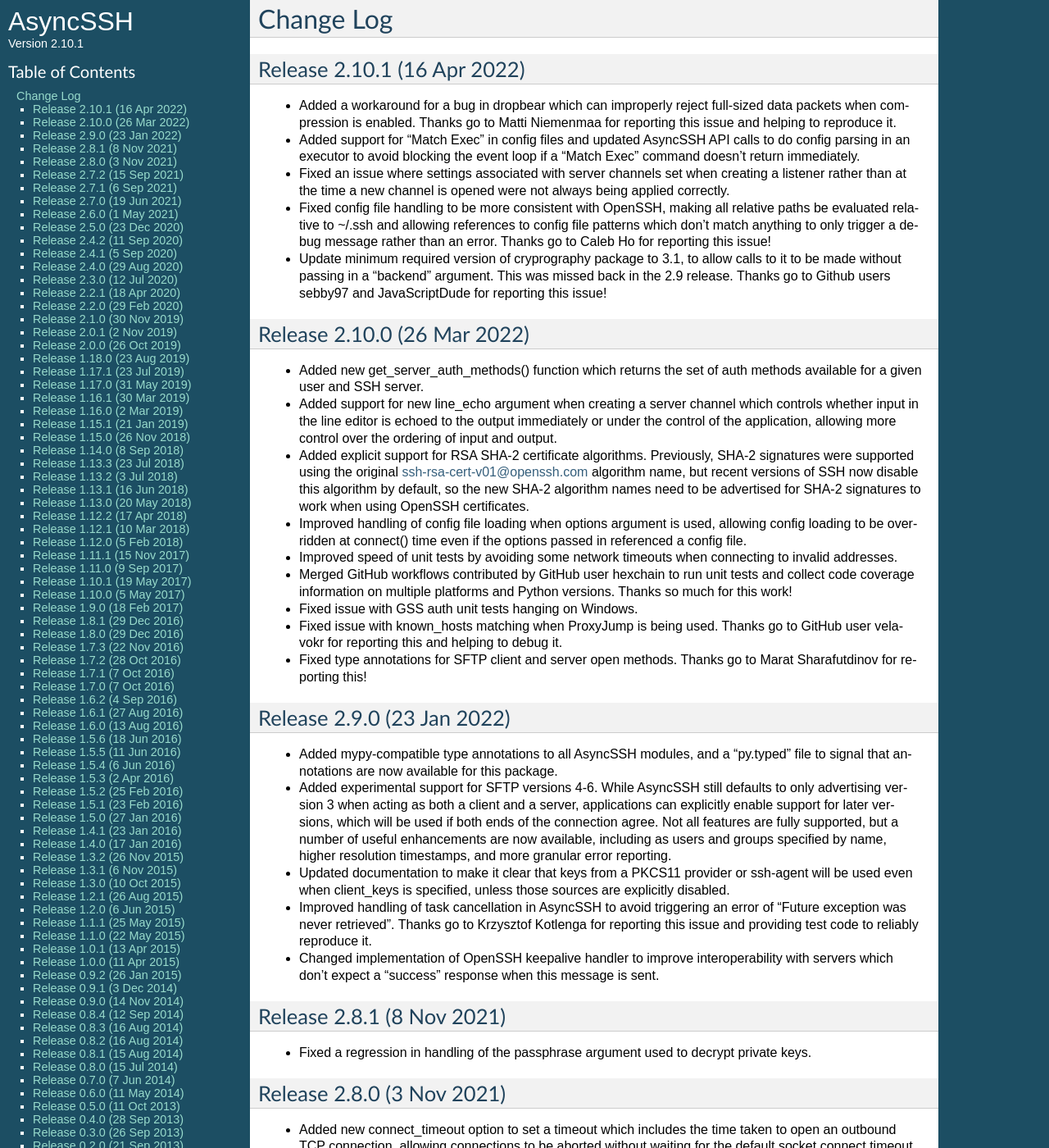
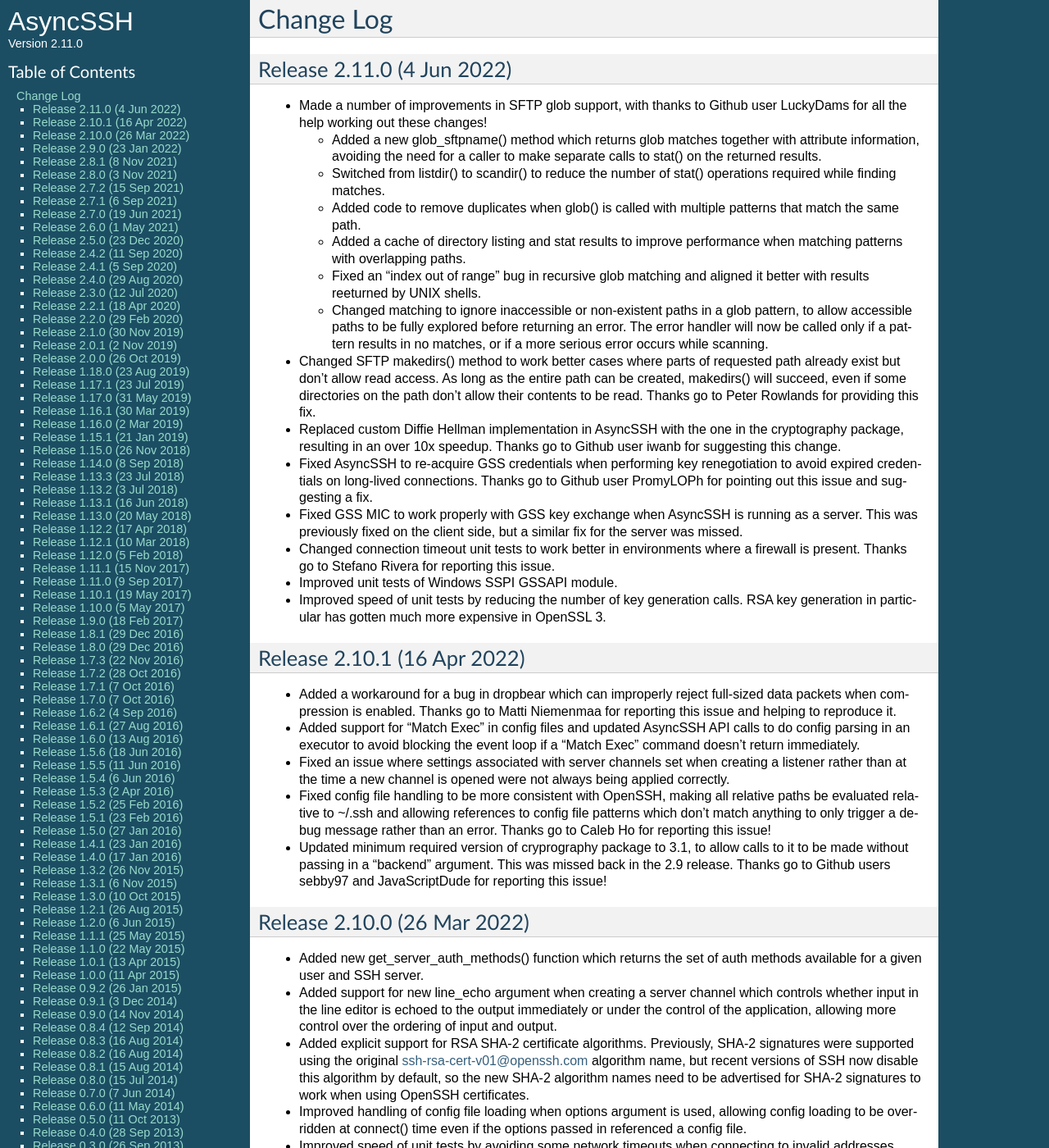
Before and after one commit to ronf/asyncssh, a Sphinx documentation site: the page built from docs/changes.rst, in a window 1280 px wide and 1400 px high. Shown: the whole window at 82% size. Built offline with Sphinx 7.4.7, drawn with Linux system fonts in a browser that asks for light colours.

Commit message:
Bump version number up to 2.11.0 and update change log

```diff
--- a/asyncssh/version.py
+++ b/asyncssh/version.py
@@ -26,4 +26,4 @@ __author_email__ = 'ronf@timeheart.net'
 
 __url__ = 'http://asyncssh.timeheart.net'
 
-__version__ = '2.10.1'
+__version__ = '2.11.0'
--- a/docs/changes.rst
+++ b/docs/changes.rst
@@ -2,6 +2,58 @@
 
 Change Log
 ==========
+
+Release 2.11.0 (4 Jun 2022)
+---------------------------
+
+* Made a number of improvements in SFTP glob support, with thanks to
+  Github user LuckyDams for all the help working out these changes!
+
+  * Added a new glob_sftpname() method which returns glob matches
+    together with attribute information, avoiding the need for a
+    caller to make separate calls to stat() on the returned results.
+  * Switched from listdir() to scandir() to reduce the number of
+    stat() operations required while finding matches.
+  * Added code to remove duplicates when glob() is called with
+    multiple patterns that match the same path.
+  * Added a cache of directory listing and stat results to improve
+    performance when matching patterns with overlapping paths.
+  * Fixed an "index out of range" bug in recursive glob matching
+    and aligned it better with results reeturned by UNIX shells.
+  * Changed matching to ignore inaccessible or non-existent paths
+    in a glob pattern, to allow accessible paths to be fully
+    explored before returning an error. The error handler will now
+    be called only if a pattern results in no matches, or if a more
+    serious error occurs while scanning.
+
+* Changed SFTP makedirs() method to work better cases where parts of
+  requested path already exist but don't allow read access. As long as
+  the entire path can be created, makedirs() will succeed, even if some
+  directories on the path don't allow their contents to be read. Thanks
+  go to Peter Rowlands for providing this fix.
+
+* Replaced custom Diffie Hellman implementation in AsyncSSH with the
+  one in the cryptography package, resulting in an over 10x speedup.
+  Thanks go to Github user iwanb for suggesting this change.
+
+* Fixed AsyncSSH to re-acquire GSS credentials when performing key
+  renegotiation to avoid expired credentials on long-lived connections.
+  Thanks go to Github user PromyLOPh for pointing out this issue and
+  suggesting a fix.
+
+* Fixed GSS MIC to work properly with GSS key exchange when AsyncSSH
+  is running as a server. This was previously fixed on the client side,
+  but a similar fix for the server was missed.
+
+* Changed connection timeout unit tests to work better in environments
+  where a firewall is present. Thanks go to Stefano Rivera for
+  reporting this issue.
+
+* Improved unit tests of Windows SSPI GSSAPI module.
+
+* Improved speed of unit tests by reducing the number of key generation
+  calls. RSA key generation in particular has gotten much more expensive
+  in OpenSSL 3.
 
 Release 2.10.1 (16 Apr 2022)
 ----------------------------
@@ -24,7 +76,7 @@ Release 2.10.1 (16 Apr 2022)
   trigger a debug message rather than an error. Thanks go to Caleb Ho
   for reporting this issue!
 
-* Update minimum required version of cryprography package to 3.1, to
+* Updated minimum required version of cryprography package to 3.1, to
   allow calls to it to be made without passing in a "backend" argument.
   This was missed back in the 2.9 release. Thanks go to Github users
   sebby97 and JavaScriptDude for reporting this issue!
```
